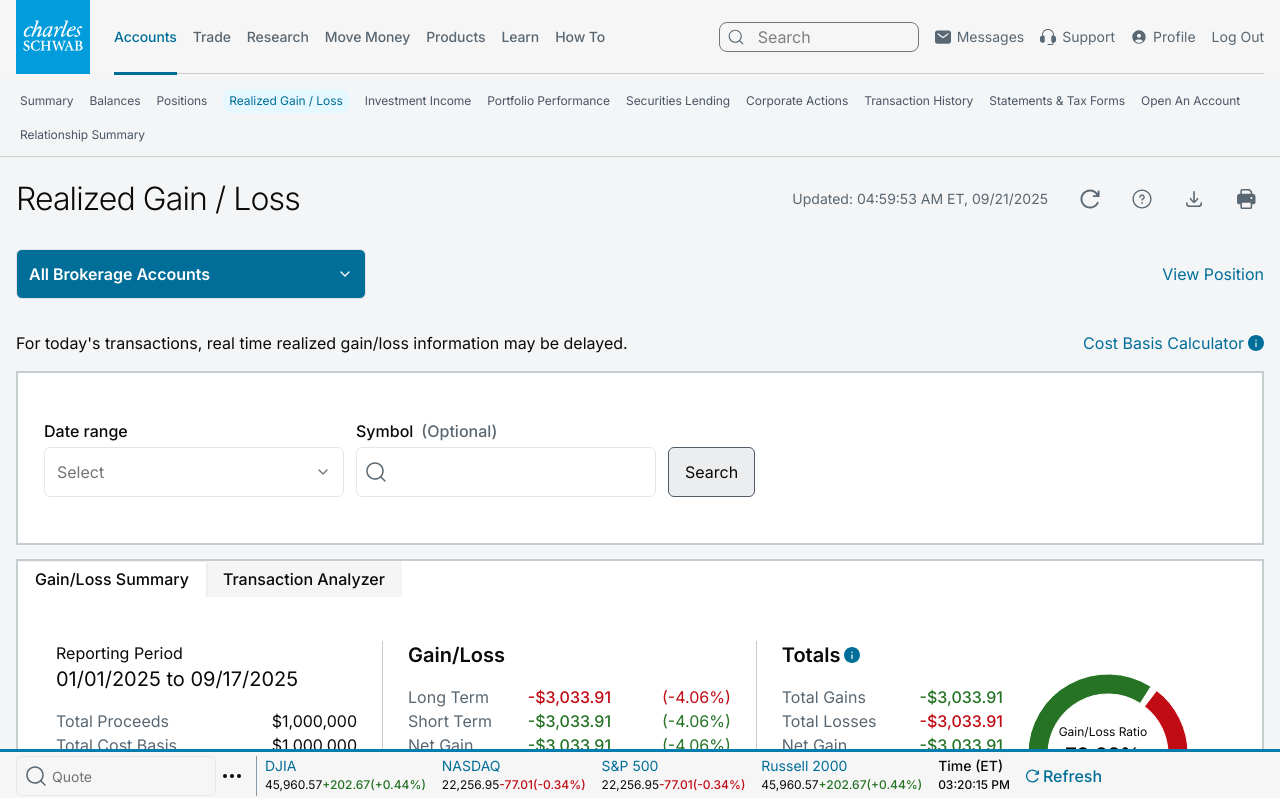
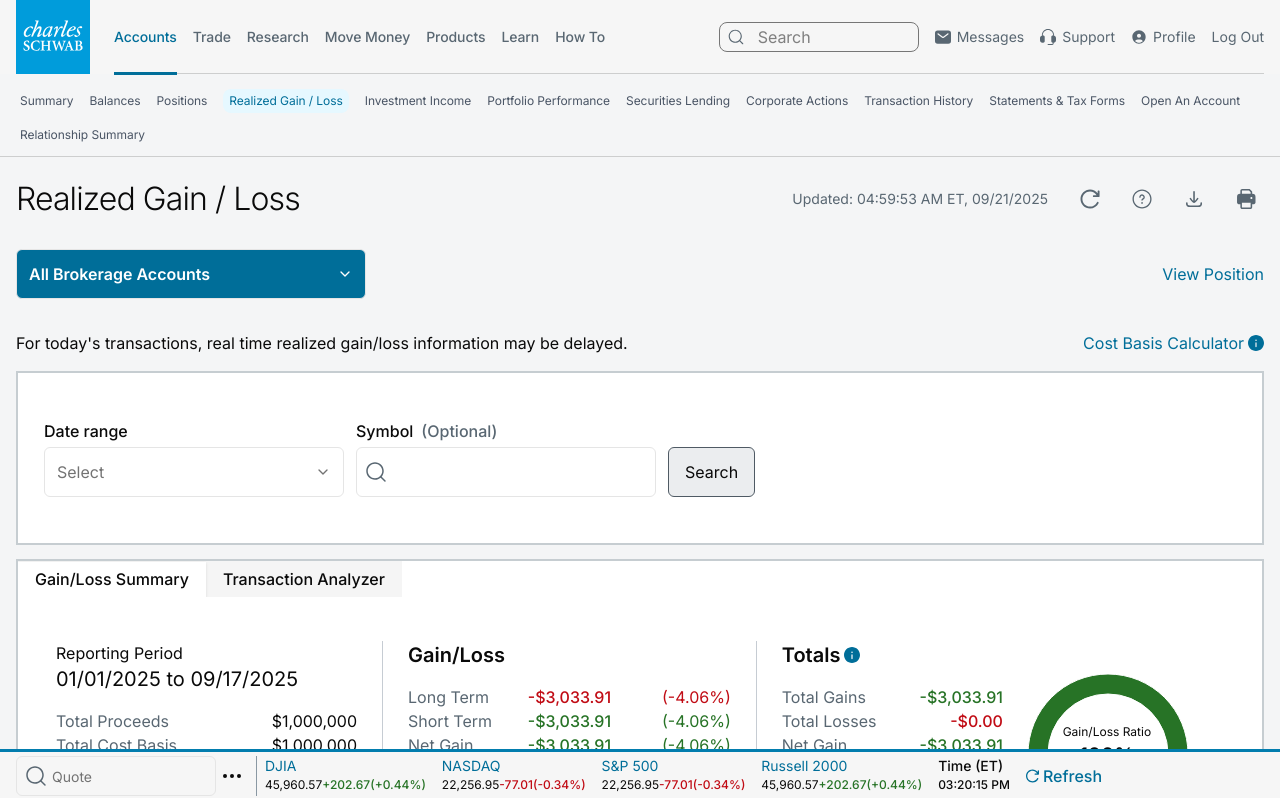
Before and after one commit to backbencherstudio/mspizz22-trade-frontend, a Next.js app: page /accounts in a window 1280 px wide. Shown: the top 798 px of the page. Built offline with nearby package versions, Linux system fonts and the light colour scheme.

Commit message:
total-gain-increased-100%

```diff
--- a/components/Dashboard/Accounts/Summary.tsx
+++ b/components/Dashboard/Accounts/Summary.tsx
@@ -16,7 +16,7 @@
 
 const data: Data[] = [
   { name: "Gain", value: 700 },
-  { name: "Loss", value: 300 },
+  { name: "Loss", value: 0 },
 ];
 const COLORS = ["#277326", "#C10C15"];
 
@@ -141,7 +141,7 @@
                           Total Losses
                         </p>
                         <p className="text-base text-right font-medium text-[#C10C15]">
-                          -$3,033.91
+                          -$0.00
                         </p>
                       </div>
                       <div className="grid grid-cols-2 items-center justify-between gap-1">
@@ -176,9 +176,9 @@
                         </Pie>
                       </PieChart>
 
-                      <div className="absolute -bottom-[20px] left-[50%] -translate-x-1/2 text-center">
+                      <div className="absolute -bottom-[20px] left-[52%] -translate-x-1/2 text-center">
                         <p className="text-[12px]">Gain/Loss Ratio</p>
-                        <h2 className="text-xl font-semibold">79.02%</h2>
+                        <h2 className="text-xl font-semibold">100%</h2>
                       </div>
                     </div>
                   </div>
```
